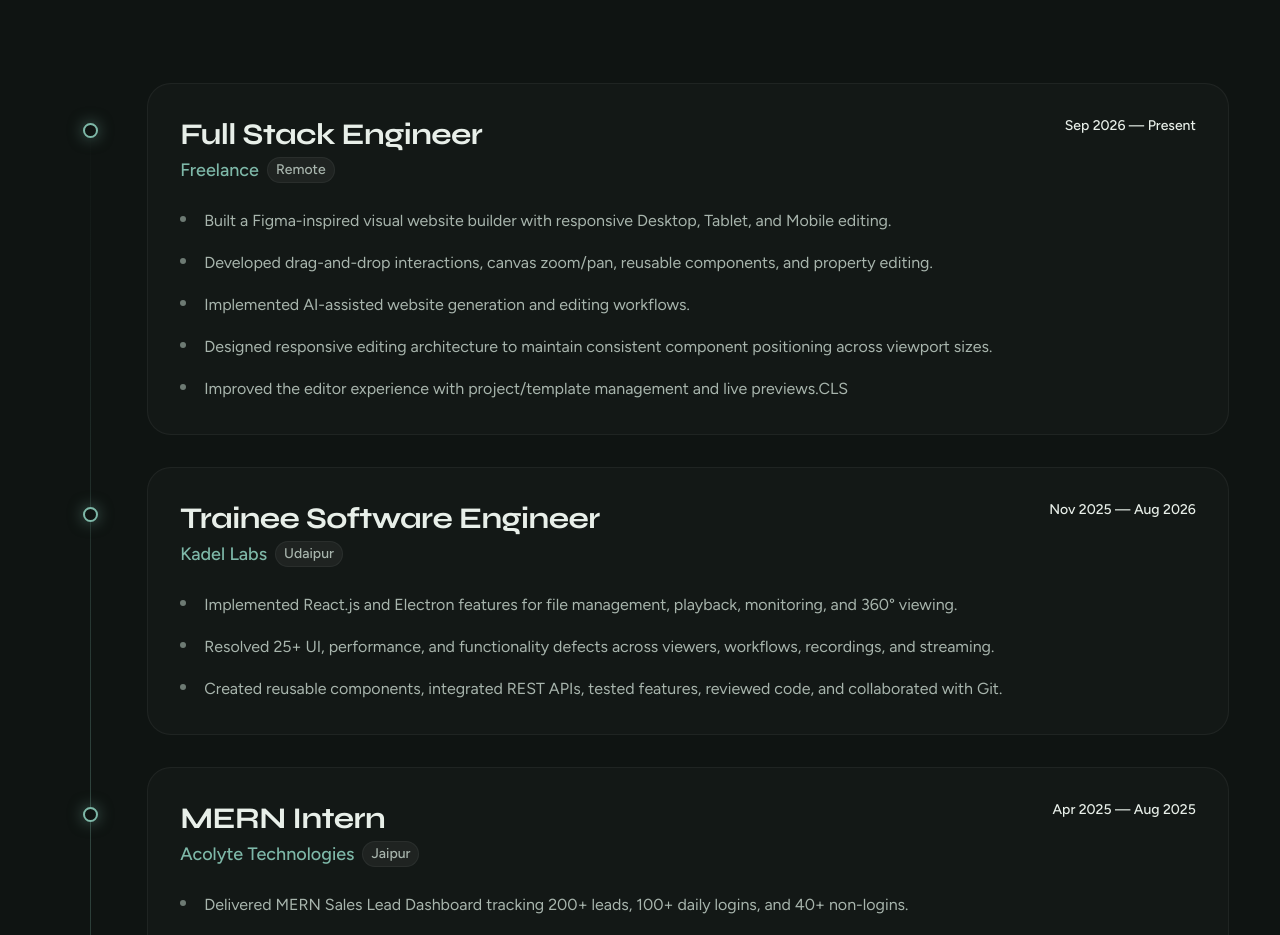
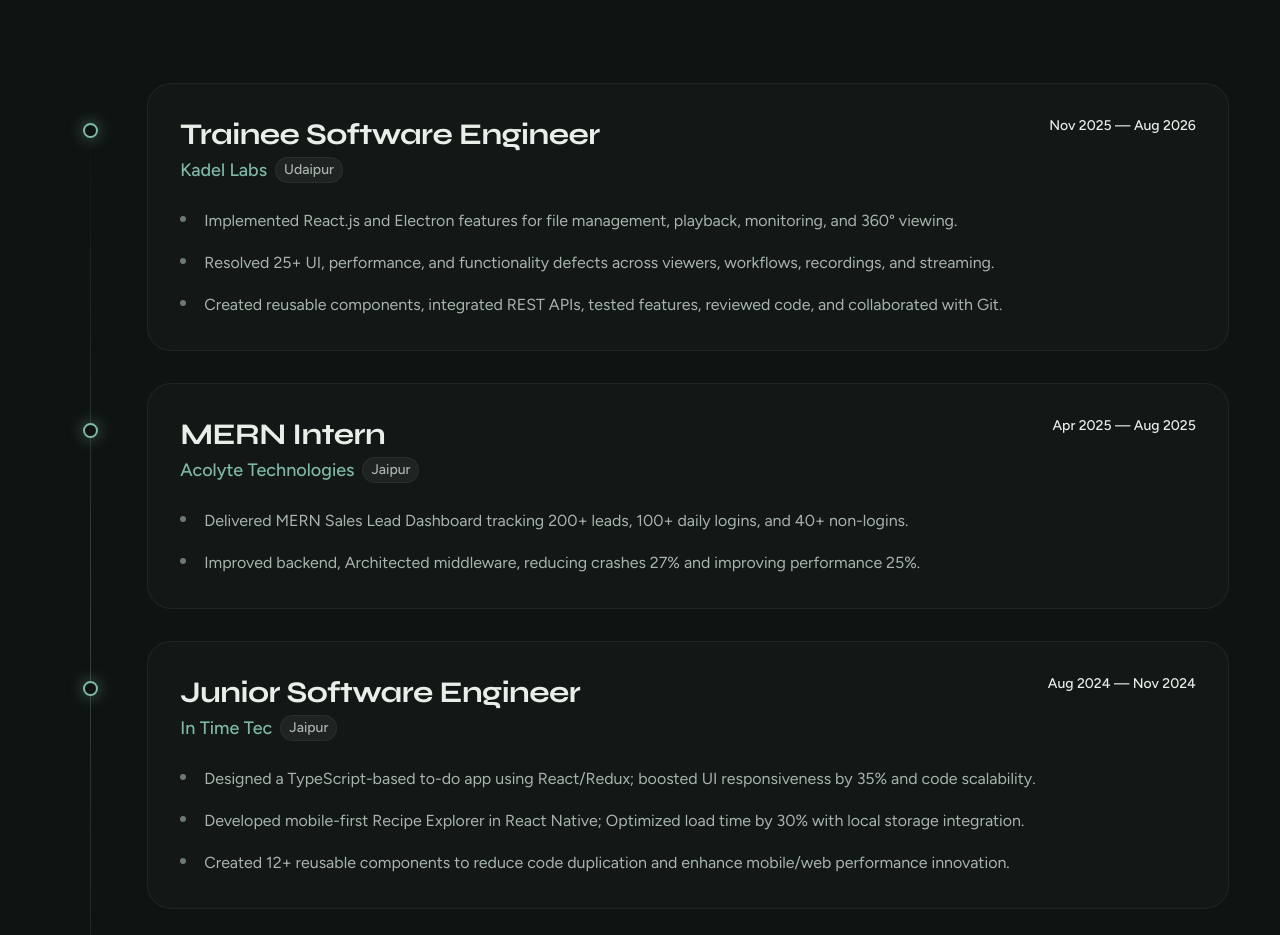
Before and after one commit to ishanjainkl-sys/ishanjain1408, a React (Vite) app: page / in a window 1280 px wide. Shown: the part 6067-7002 px from the top of the page. Built offline with nearby package versions, Linux system fonts and the light colour scheme.

Commit message:
feat: add portfolio content data including profile, projects, and experience

```diff
--- a/src/data/content.ts
+++ b/src/data/content.ts
@@ -224,19 +224,6 @@
 
 export const experience = [
   {
-    company: 'Freelance',
-    location: 'Remote',
-    role: 'Full Stack Engineer',
-    period: 'Sep 2026 — Present',
-    impact: [
-      'Built a Figma-inspired visual website builder with responsive Desktop, Tablet, and Mobile editing.',
-      'Developed drag-and-drop interactions, canvas zoom/pan, reusable components, and property editing.',
-      'Implemented AI-assisted website generation and editing workflows.',
-      'Designed responsive editing architecture to maintain consistent component positioning across viewport sizes.',
-      'Improved the editor experience with project/template management and live previews.CLS',
-    ],
-  },
-  {
     company: 'Kadel Labs',
     location: 'Udaipur',
     role: 'Trainee Software Engineer',
```
